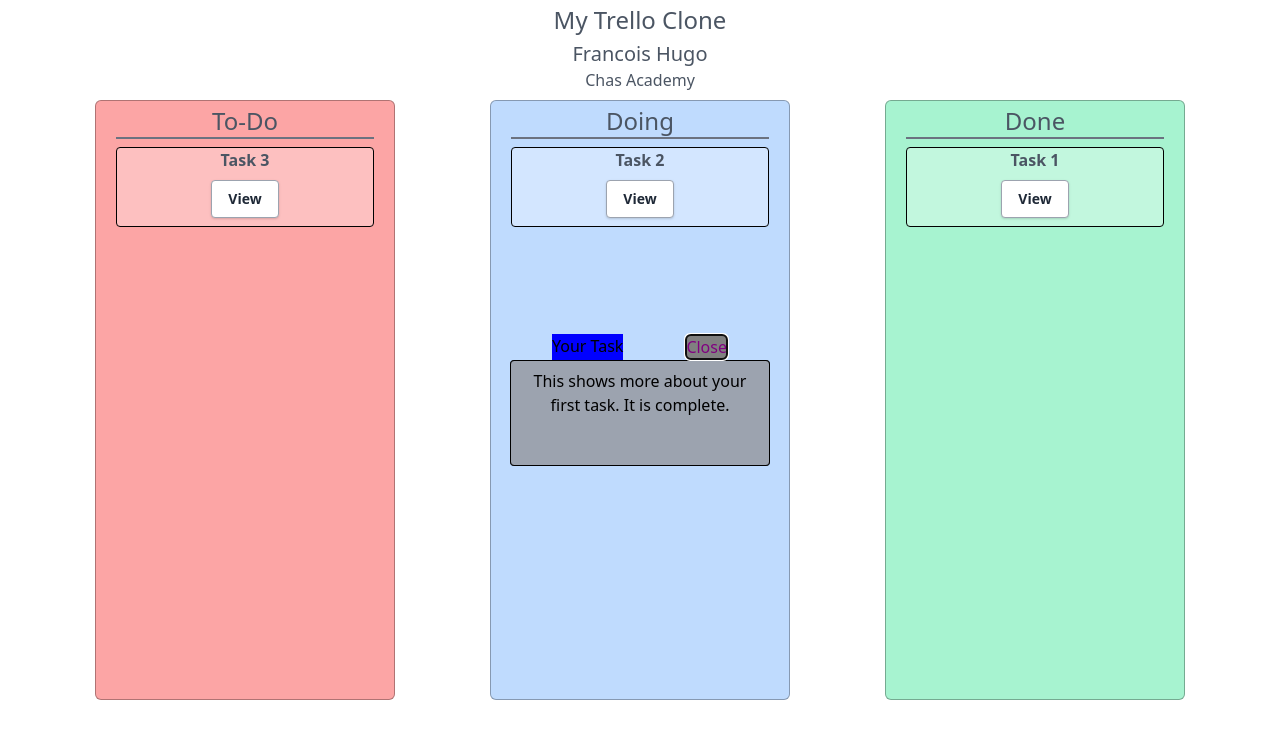
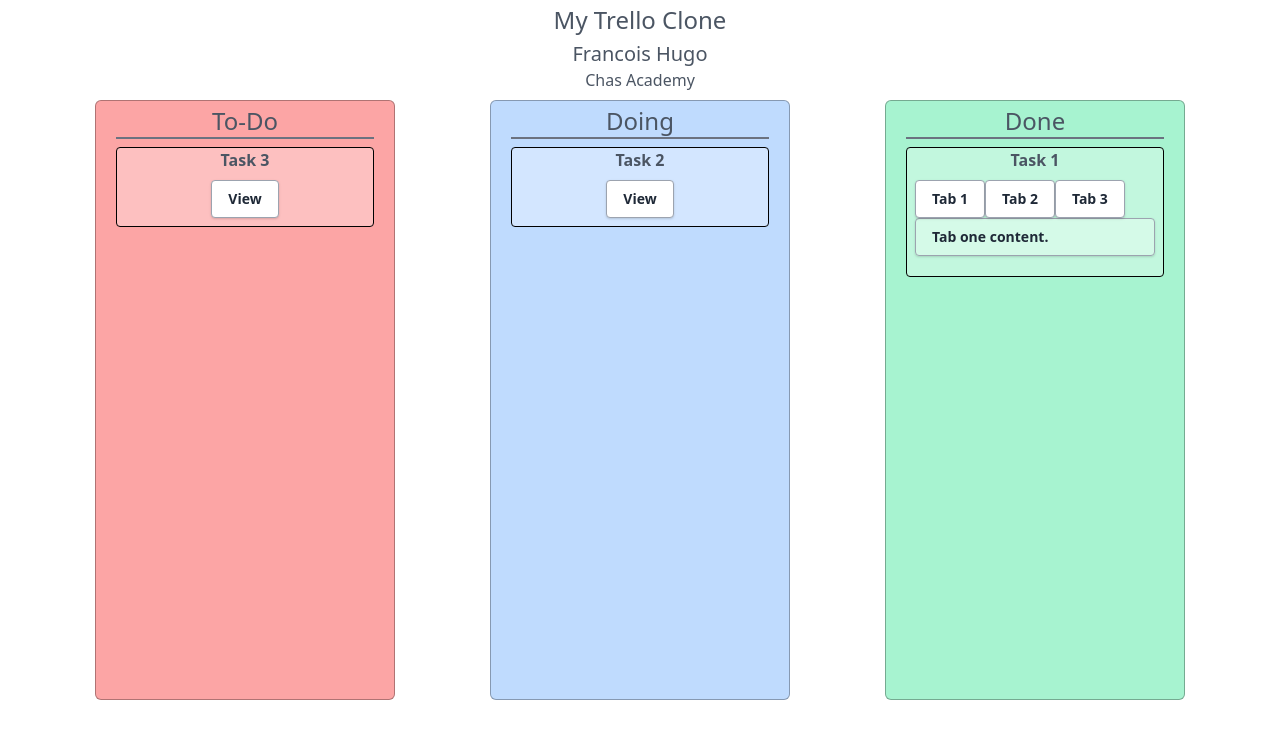
Before and after one commit to frankemon/u06-jQ, a website: page index.html in a window 1280 px wide. Drawn offline with nearby package versions, Linux system fonts and the light colour scheme.

Commit message:
add tabs fx

```diff
--- a/index.html
+++ b/index.html
@@ -36,11 +36,11 @@
                     <!-- todo 3 -->
                     <div class="todo border border-black rounded bg-white bg-opacity-30">
                         <p class="font-bold">Task 3</p>
-                        <button
-                            class="opener text-sm max-w-min bg-white hover:bg-gray-100 text-gray-800 font-semibold py-2 px-4 border border-gray-400 rounded shadow mt-2 mb-2">View</button>
+                        <button id="opener"
+                            class="text-sm max-w-min bg-white hover:bg-gray-100 text-gray-800 font-semibold py-2 px-4 border border-gray-400 rounded shadow mt-2 mb-2">View</button>
                     </div>
-                    <div title="Your Task"
-                        class="dialog bg-gray-400 text-left border-black border rounded mx-5 py-2 px-2 text-center">
+                    <div id="dialog" title="Your Task"
+                        class="bg-gray-400 text-left border-black border rounded mx-5 py-2 px-2 text-center">
                         <p>This shows more about task three. You still need to start this task. </p>
                     </div>
                 </div>
@@ -55,32 +55,42 @@
                     <!-- todo 2 -->
                     <div class="todo border border-black rounded bg-white bg-opacity-30">
                         <p class="font-bold">Task 2</p>
-                        <button
-                            class="opener text-sm max-w-min bg-white hover:bg-gray-100 text-gray-800 font-semibold py-2 px-4 border border-gray-400 rounded shadow mt-2 mb-2">View</button>
+                        <button id=""
+                            class="text-sm max-w-min bg-white hover:bg-gray-100 text-gray-800 font-semibold py-2 px-4 border border-gray-400 rounded shadow mt-2 mb-2">View</button>
                     </div>
-                    <div title="Your Task"
-                        class="dialog bg-gray-400 text-left border-black border rounded mx-5 py-2 px-2 text-center">
+                    <!-- <div id="" title="Your Task"
+                        class="bg-gray-400 text-left border-black border rounded mx-5 py-2 px-2 text-center">
                         <p>This shows more about task two. You are currently doing this task. </p>
-                    </div>
+                    </div> -->
 
                 </div>
 
                 <!-- green column (done) -->
-                <div id="sortable3"
-                    class="connectedSortable pl-5 pr-5 bg-green-200 border border-black border-opacity-30 rounded-md"
+                <div
+                    class="pl-5 pr-5 bg-green-200 border border-black border-opacity-30 rounded-md"
                     style="height:600px;width:300px;">
                     <div>
                         <h1 class="text-2xl my-1 mb-2 border-b-2 border-gray-500">Done</h1>
                     </div>
                     <!-- todo 1 -->
-                    <div class="todo border border-black rounded bg-white bg-opacity-30">
+                    <div class="todo border border-black rounded bg-white bg-opacity-30 px-2 pb-5">
                         <p class="font-bold">Task 1</p>
-                        <button
-                            class="opener text-sm max-w-min bg-white hover:bg-gray-100 text-gray-800 font-semibold py-2 px-4 border border-gray-400 rounded shadow mt-2 mb-2">View</button>
-                    </div>
-                    <div title="Your Task"
-                        class="dialog bg-gray-400 text-left border-black border rounded mx-5 py-2 px-2 text-center">
-                        <p>This shows more about your first task. It is complete.</p>
+                        <div id="tabs">
+                            <ul class="flex justify-left">
+                                <li class="text-sm bg-white hover:bg-gray-100 text-gray-800 font-semibold border border-gray-400 rounded shadow py-2 px-4 mt-2 "><a href="#tabs-1">Tab 1</a></li>
+                                <li class="text-sm bg-white hover:bg-gray-100 text-gray-800 font-semibold border border-gray-400 rounded shadow py-2 px-4 mt-2 "><a href="#tabs-2">Tab 2</a></li>
+                                <li class="text-sm bg-white hover:bg-gray-100 text-gray-800 font-semibold border border-gray-400 rounded shadow py-2 px-4 mt-2 "><a href="#tabs-3">Tab 3</a></li>
+                            </ul>
+                            <div id="tabs-1" class="text-sm bg-white bg-opacity-30 text-gray-800 font-semibold border border-gray-400 rounded shadow py-2 pl-4 text-left">
+                                <p>Tab one content.</p>
+                            </div>
+                            <div id="tabs-2" class="text-sm bg-white bg-opacity-30 text-gray-800 font-semibold border border-gray-400 rounded shadow py-2 pl-4 text-left">
+                                <p>Tab two content. There isn't much to see.</p>
+                            </div>
+                            <div id="tabs-3" class="text-sm bg-white bg-opacity-30 text-gray-800 font-semibold border border-gray-400 rounded shadow py-2 pl-4 text-left">
+                                <p>Tab three content. This tab's content is much longer and may show over several lines.</p>
+                            </div>
+                        </div>
                     </div>
                 </div>
 
--- a/js/script.js
+++ b/js/script.js
@@ -20,34 +20,20 @@
       }
     });
 
-    $( ".opener" ).on( "click", function() {
-      $( ".dialog" ).dialog( "open" );
+    $( "#opener" ).on( "click", function() {
+      $( "#dialog" ).dialog( "open" );
     });
   } );
 
   $('.dialog').dialog({
     height: "auto",
     width: 300,
-    modal: false,
-    resizable: true,
-    dialogClass: 'no-close success-dialog'
+    // modal: false,
+    // resizable: true,
+    // dialogClass: 'no-close success-dialog'
 });
 
-// Dialog w/ delete
-// $( function() {
-//   $( "#dialog-confirm" ).dialog({
-//     autoOpen: false,
-//     resizable: false,
-//     height: "auto",
-//     width: 300,
-//     modal: true,
-//     buttons: {
-//       "Delete all items": function() {
-//         $( this ).dialog( "close" );
-//       },
-//       Cancel: function() {
-//         $( this ).dialog( "close" );
-//       }
-//     }
-//   });
-// } );
+// Tabs
+$( function() {
+  $( "#tabs" ).tabs();
+} );
```
Also changed, not shown: style.css (+11 -0 lines).
